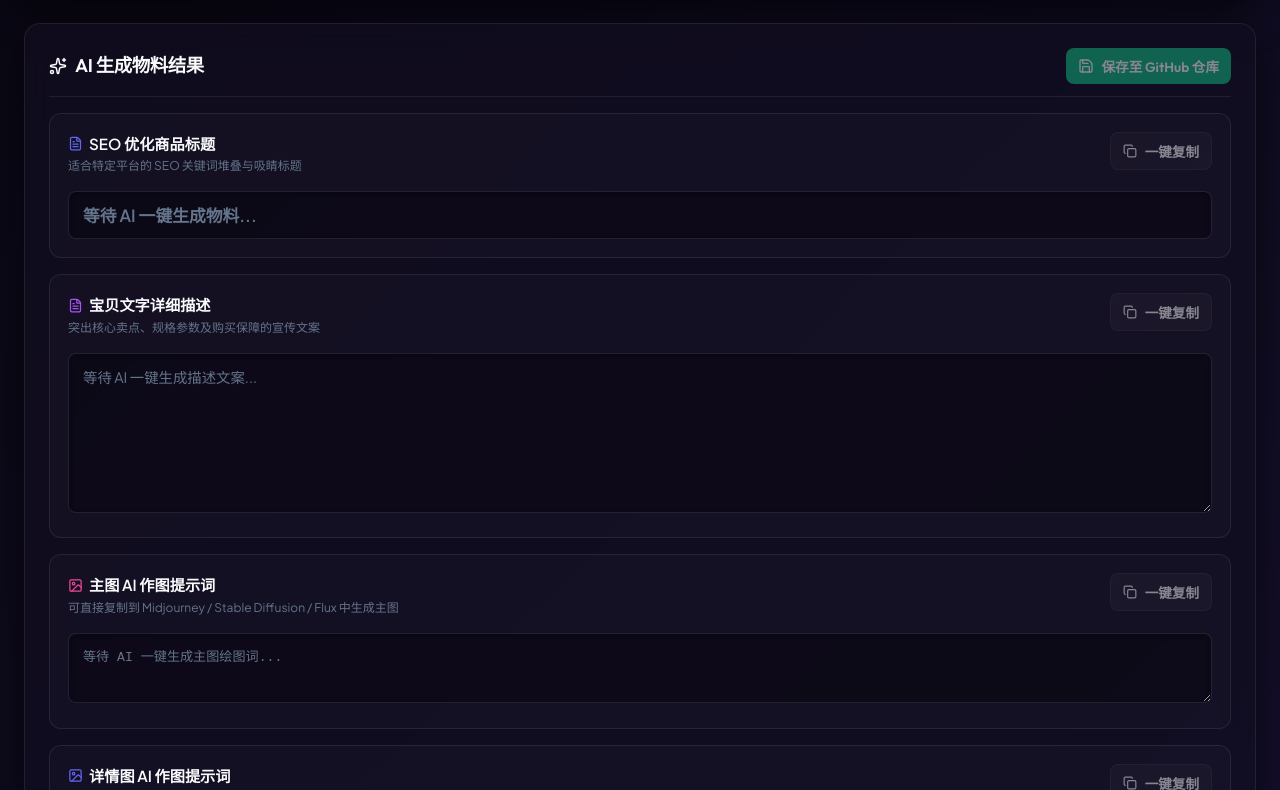
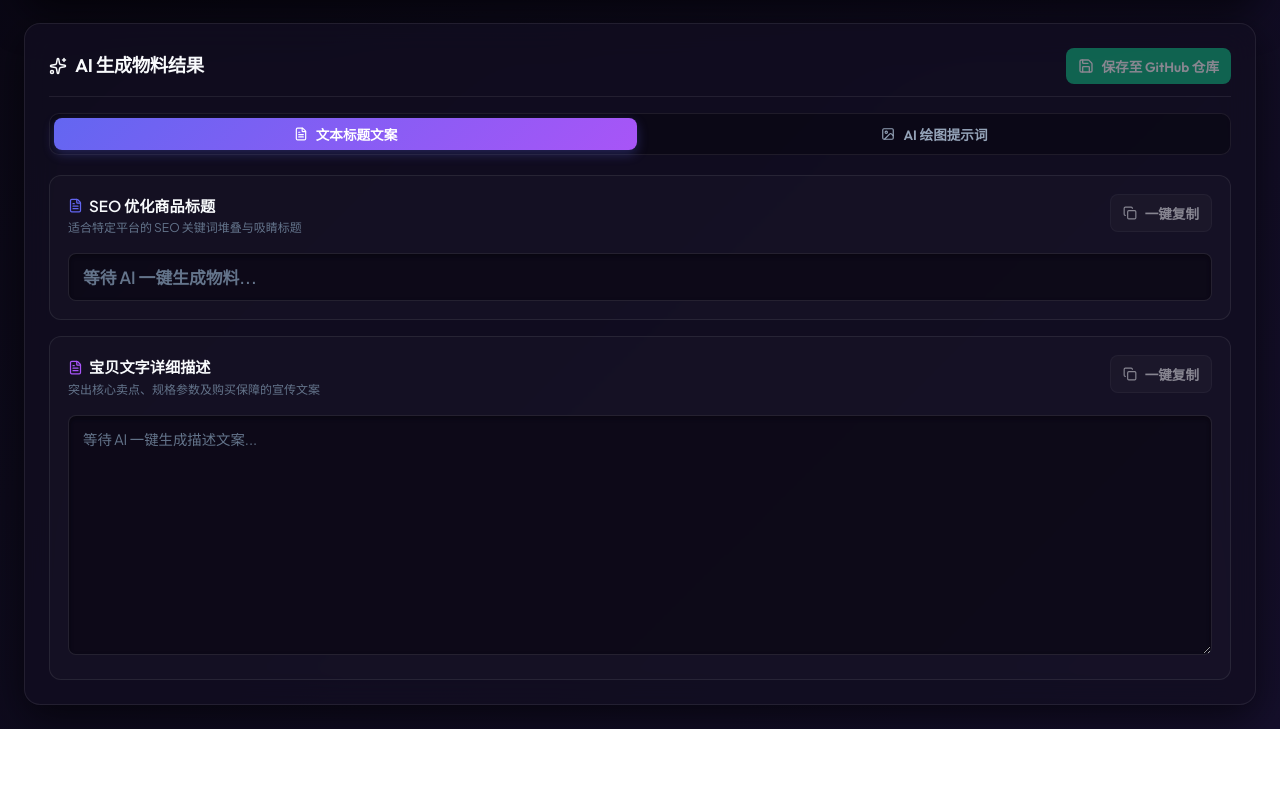
Before and after one commit to shalom-lab/qianniuwei, a React (Vite) app: page / in a window 1280 px wide. Shown: the part 990-1780 px from the top of the page. After the commit the page ends 1719 px from the top, so only its background shows below. Built offline with nearby package versions, Linux system fonts and the light colour scheme.

Commit message:
feat: improve button hover animations and group settings & generator outputs into sub-tabs

```diff
--- a/src/App.tsx
+++ b/src/App.tsx
@@ -37,6 +37,8 @@ function App() {
     return (localStorage.getItem('qianniu_theme') as 'dark' | 'light') || 'dark';
   });
   const [activeTab, setActiveTab] = useState<'generator' | 'library' | 'settings'>('generator');
+  const [settingsTab, setSettingsTab] = useState<'api' | 'templates'>('api');
+  const [resultTab, setResultTab] = useState<'text' | 'images'>('text');
 
   // API Config States
   const [geminiKey, setGeminiKey] = useState(() => localStorage.getItem('qianniu_gemini_key') || '');
@@ -47,7 +49,7 @@ function App() {
 
   // Input states (persisted drafts)
   const [productName, setProductName] = useState(() => localStorage.getItem('qn_draft_product_name') || '');
-  const [category, setCategory] = useState(() => localStorage.getItem('qn_draft_category') || '');
+  const [category, setCategory] = useState(() => localStorage.getItem('qn_draft_category') || '默认类目');
   const [keywords, setKeywords] = useState(() => localStorage.getItem('qn_draft_keywords') || '');
   const [channel, setChannel] = useState(() => localStorage.getItem('qn_draft_channel') || '淘宝');
 
@@ -375,7 +377,7 @@ function App() {
   // Reset workspace
   const handleResetForm = (clearOutputs = true) => {
     setProductName('');
-    setCategory('');
+    setCategory('默认类目');
     setKeywords('');
     setChannel('淘宝');
 
@@ -770,7 +772,7 @@ function App() {
           {/* Right Side: Generate output results */}
           <div className="workspace-column">
             <section className="glass-panel glass-card">
-              <div className="panel-header">
+              <div className="panel-header" style={{ marginBottom: '16px', paddingBottom: '12px' }}>
                 <h2 className="panel-title">
                   <Sparkles size={18} className="text-secondary" />
                   {t.resultsTitle}
@@ -787,8 +789,32 @@ function App() {
                 </button>
               </div>
 
+              {/* Sub-tabs Navigation inside Results Card */}
+              <div className="tabs-navigation" style={{ marginBottom: '20px', padding: '4px', borderRadius: '10px' }}>
+                <button
+                  type="button"
+                  className={`tab-nav-btn ${resultTab === 'text' ? 'active' : ''}`}
+                  onClick={() => setResultTab('text')}
+                  style={{ flex: 1, justifyContent: 'center', padding: '6px 12px', fontSize: '0.85rem' }}
+                >
+                  <FileText size={14} />
+                  {language === 'en' ? 'Product Copy' : '文本标题文案'}
+                </button>
+                <button
+                  type="button"
+                  className={`tab-nav-btn ${resultTab === 'images' ? 'active' : ''}`}
+                  onClick={() => setResultTab('images')}
+                  style={{ flex: 1, justifyContent: 'center', padding: '6px 12px', fontSize: '0.85rem' }}
+                >
+                  <Image size={14} />
+                  {language === 'en' ? 'Drawing Prompts' : 'AI 绘图提示词'}
+                </button>
+              </div>
+
+              {resultTab === 'text' && (
+                <>
                   {/* Result: SEO Title */}
-              <div className="output-card">
+                  <div className="output-card" style={{ marginBottom: '16px' }}>
                     <div className="output-header">
                       <div>
                         <div className="output-label">
@@ -821,7 +847,7 @@ function App() {
                   </div>
 
                   {/* Result: Text Description */}
-              <div className="output-card">
+                  <div className="output-card" style={{ marginBottom: 0 }}>
                     <div className="output-header">
                       <div>
                         <div className="output-label">
@@ -848,13 +874,17 @@ function App() {
                         value={generatedDescription}
                         onChange={(e) => setGeneratedDescription(e.target.value)}
                         placeholder={language === 'en' ? 'Waiting for generation...' : '等待 AI 一键生成描述文案...'}
-                    style={{ minHeight: '160px' }}
+                        style={{ minHeight: '240px' }}
                       />
                     )}
                   </div>
+                </>
+              )}
 
+              {resultTab === 'images' && (
+                <>
                   {/* Result: Main Image Prompt */}
-              <div className="output-card">
+                  <div className="output-card" style={{ marginBottom: '16px' }}>
                     <div className="output-header">
                       <div>
                         <div className="output-label">
@@ -881,13 +911,13 @@ function App() {
                         value={generatedMainImagePrompt}
                         onChange={(e) => setGeneratedMainImagePrompt(e.target.value)}
                         placeholder={language === 'en' ? 'Waiting for generation...' : '等待 AI 一键生成主图绘图词...'}
-                    style={{ minHeight: '70px', fontFamily: 'monospace', fontSize: '0.82rem' }}
+                        style={{ minHeight: '120px', fontFamily: 'monospace', fontSize: '0.82rem' }}
                       />
                     )}
                   </div>
 
                   {/* Result: Detail Image Prompt */}
-              <div className="output-card">
+                  <div className="output-card" style={{ marginBottom: 0 }}>
                     <div className="output-header">
                       <div>
                         <div className="output-label">
@@ -914,10 +944,12 @@ function App() {
                         value={generatedDetailImagePrompt}
                         onChange={(e) => setGeneratedDetailImagePrompt(e.target.value)}
                         placeholder={language === 'en' ? 'Waiting for generation...' : '等待 AI 一键生成详情图绘图词...'}
-                    style={{ minHeight: '70px', fontFamily: 'monospace', fontSize: '0.82rem' }}
+                        style={{ minHeight: '120px', fontFamily: 'monospace', fontSize: '0.82rem' }}
                       />
                     )}
                   </div>
+                </>
+              )}
             </section>
           </div>
         </main>
@@ -1016,9 +1048,33 @@ function App() {
       )}
 
       {activeTab === 'settings' && (
-        <main className="main-workspace">
-          {/* Left Column: API Settings & warning banner */}
-          <div className="workspace-column">
+        <main className="main-workspace" style={{ display: 'flex', flexDirection: 'column', gap: '20px', alignItems: 'center' }}>
+          {/* Sub-tabs Navigation inside Settings Page */}
+          <div className="tabs-navigation" style={{ maxWidth: '500px', width: '100%', margin: '0 auto' }}>
+            <button
+              type="button"
+              className={`tab-nav-btn ${settingsTab === 'api' ? 'active' : ''}`}
+              onClick={() => setSettingsTab('api')}
+              style={{ flex: 1, justifyContent: 'center' }}
+            >
+              <Settings size={16} />
+              {language === 'en' ? 'API Settings' : '密钥配置'}
+            </button>
+            <button
+              type="button"
+              className={`tab-nav-btn ${settingsTab === 'templates' ? 'active' : ''}`}
+              onClick={() => setSettingsTab('templates')}
+              style={{ flex: 1, justifyContent: 'center' }}
+            >
+              <Globe size={16} />
+              {language === 'en' ? 'Templates Sync' : '模板备份同步'}
+            </button>
+          </div>
+
+          {/* Active Sub-tab Content Panel */}
+          <div style={{ maxWidth: '600px', width: '100%', display: 'flex', flexDirection: 'column', gap: '20px' }}>
+            {settingsTab === 'api' && (
+              <>
                 <section className="glass-panel glass-card">
                   <h3 className="sidebar-title">
                     <Settings size={18} className="text-secondary" />
@@ -1122,7 +1178,7 @@ function App() {
 
                 {/* Warning banner inside settings if missing keys */}
                 {(!geminiKey || !githubToken || !githubRepo) && (
-              <div className="glass-panel" style={{ padding: '16px', background: 'var(--color-error-bg)', borderColor: 'rgba(239, 68, 68, 0.2)', fontSize: '0.82rem', display: 'flex', flexDirection: 'column', gap: '8px', marginTop: '16px' }}>
+                  <div className="glass-panel" style={{ padding: '16px', background: 'var(--color-error-bg)', borderColor: 'rgba(239, 68, 68, 0.2)', fontSize: '0.82rem', display: 'flex', flexDirection: 'column', gap: '8px' }}>
                     <span style={{ fontWeight: 'bold', color: 'var(--color-error)', display: 'flex', alignItems: 'center', gap: '6px' }}>
                       ⚠️ {language === 'en' ? 'Setup Required' : '需先配置 API 秘钥'}
                     </span>
@@ -1133,11 +1189,11 @@ function App() {
                     </p>
                   </div>
                 )}
-          </div>
+              </>
+            )}
 
-          {/* Right Column: Prompt Template Syncing */}
-          <div className="workspace-column">
-            <section className="glass-panel glass-card inputs-grid" style={{ minHeight: '100%' }}>
+            {settingsTab === 'templates' && (
+              <section className="glass-panel glass-card inputs-grid">
                 <div className="panel-header">
                   <h2 className="panel-title">
                     <Globe size={18} className="text-secondary" />
@@ -1174,6 +1230,7 @@ function App() {
                   </button>
                 </div>
               </section>
+            )}
           </div>
         </main>
       )}
--- a/src/index.css
+++ b/src/index.css
@@ -201,8 +201,8 @@ textarea.form-input {
 }
 
 .btn-primary:hover {
-  transform: translateY(-1px);
-  box-shadow: 0 6px 20px rgba(99, 102, 241, 0.4);
+  transform: translateY(-2px);
+  box-shadow: 0 6px 20px rgba(99, 102, 241, 0.45);
   filter: brightness(1.1);
 }
 
@@ -217,14 +217,17 @@ textarea.form-input {
 }
 
 .btn-secondary:hover {
-  background: rgba(255, 255, 255, 0.1);
+  background: rgba(99, 102, 241, 0.1);
+  border-color: rgba(99, 102, 241, 0.4);
 }
 
 .light-mode .btn-secondary {
   background: rgba(0, 0, 0, 0.03);
 }
 .light-mode .btn-secondary:hover {
-  background: rgba(0, 0, 0, 0.06);
+  background: rgba(99, 102, 241, 0.04);
+  border-color: rgba(99, 102, 241, 0.4);
+  color: var(--brand-primary);
 }
 
 .btn-success {
@@ -805,12 +808,13 @@ textarea.form-input {
 }
 
 .tab-nav-btn:hover {
-  color: var(--text-primary);
-  background: rgba(255, 255, 255, 0.05);
+  color: #ffffff;
+  background: rgba(99, 102, 241, 0.12);
 }
 
 .light-mode .tab-nav-btn:hover {
-  background: rgba(0, 0, 0, 0.04);
+  color: var(--brand-primary);
+  background: rgba(99, 102, 241, 0.06);
 }
 
 .tab-nav-btn.active {
```
Lines whose indentation alone changed are shown as unchanged.
